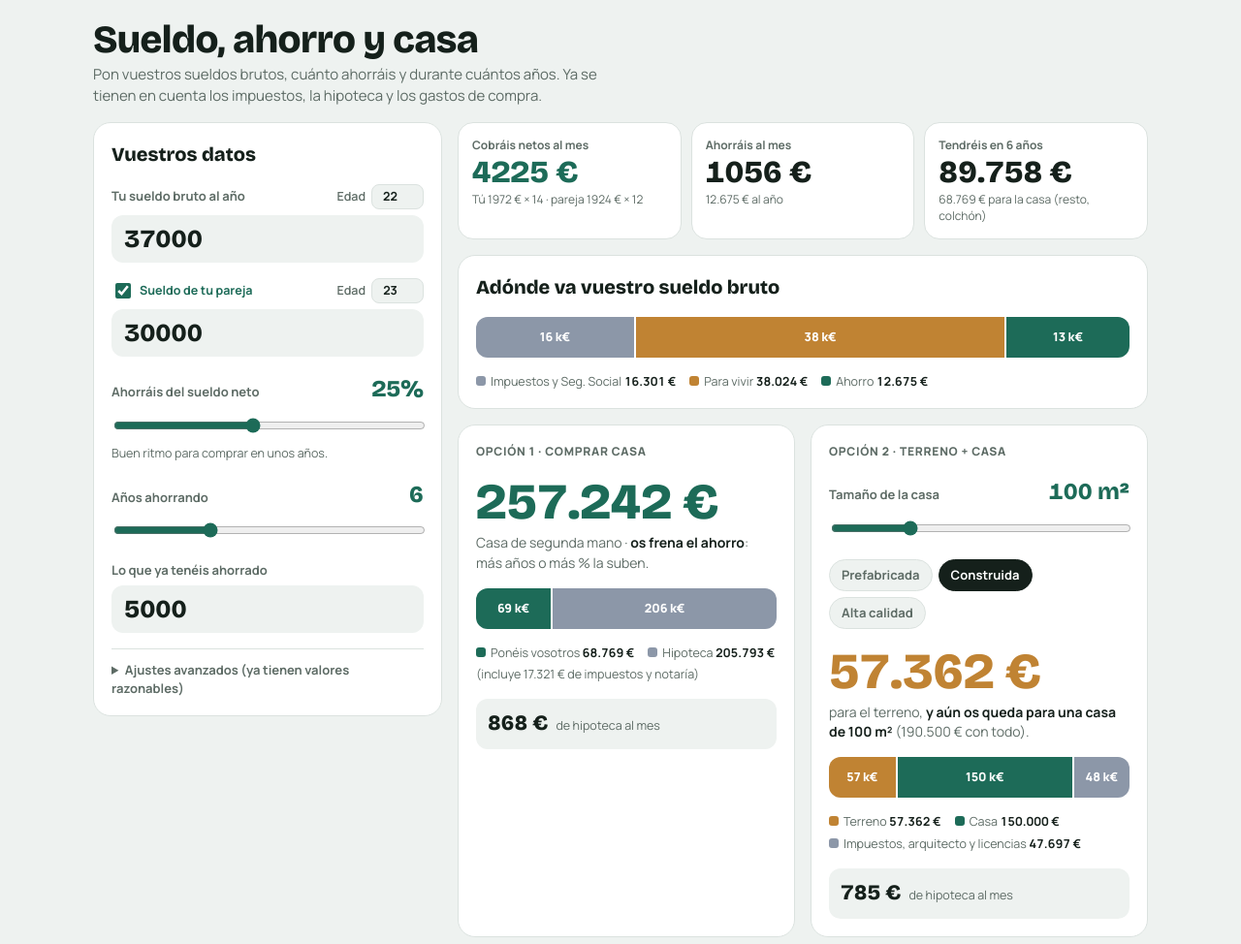
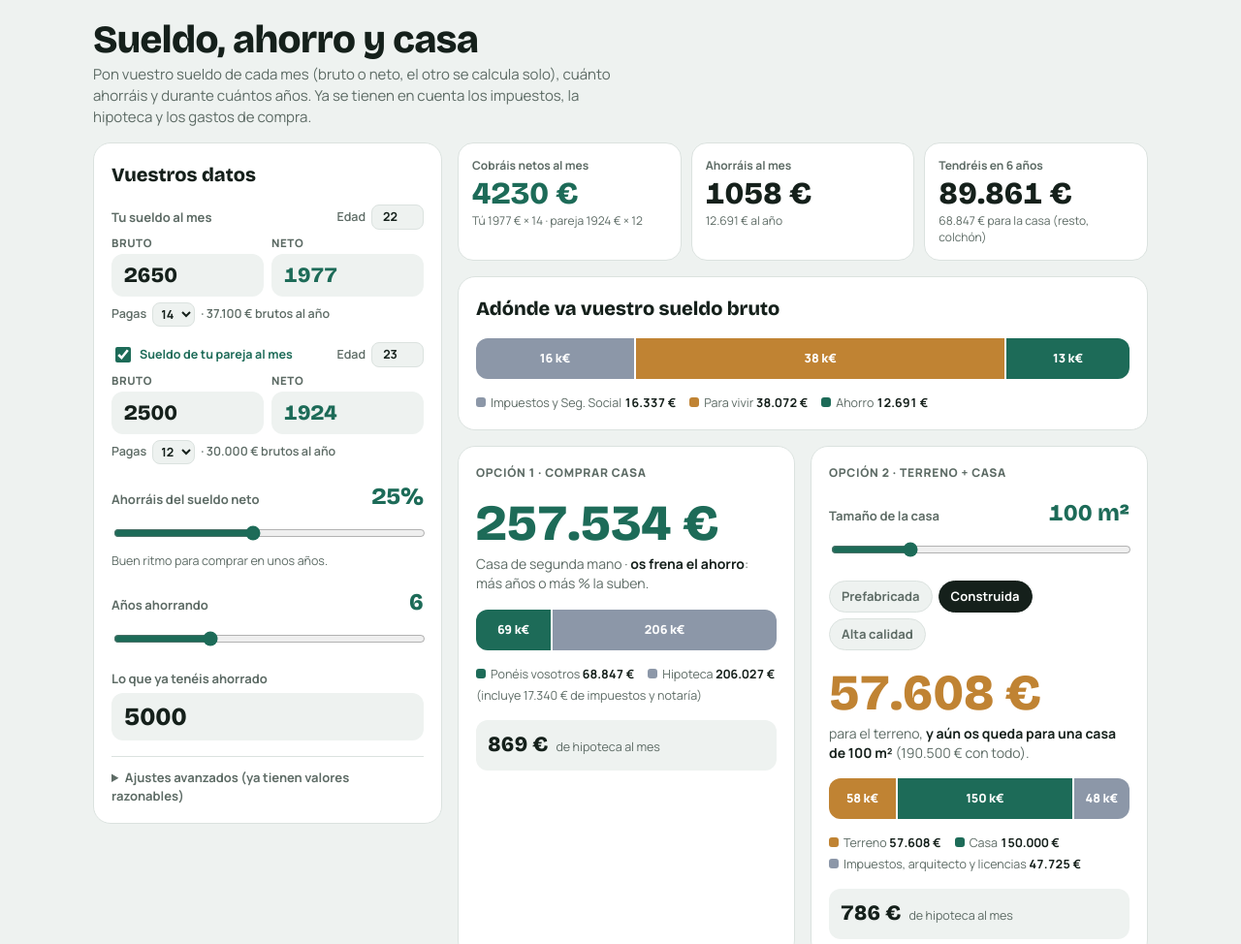
Before and after one commit to Damiapons/nuestra_house, a plain HTML site: page index.html in a window 1280 px wide. Shown: the top 974 px of the page at 97% size. Drawn offline with nearby package versions, Linux system fonts and the light colour scheme.

Commit message:
Update salary input fields and descriptions

```diff
--- a/index.html
+++ b/index.html
@@ -46,7 +46,12 @@ h2{font-family:var(--display); font-weight:800; font-size:20px; margin:0; text-w
 .money .lbl{display:flex; justify-content:space-between; align-items:center; font-size:13px; font-weight:700; color:var(--muted)}
 .money input{font-family:var(--display); font-weight:800; font-size:26px; color:var(--ink); background:var(--bg); border:1px solid transparent; border-radius:12px; padding:8px 12px; width:100%; font-variant-numeric:tabular-nums}
 .money input:disabled{opacity:.35}
+.pair{display:grid; grid-template-columns:repeat(2,minmax(0,1fr)); gap:8px}
+.pair label{display:flex; flex-direction:column; gap:2px; font-size:11.5px; font-weight:800; letter-spacing:.05em; text-transform:uppercase; color:var(--muted)}
+.pair label:last-child input{color:var(--accent)}
+.pair input{font-size:22px}
 .age{display:flex; align-items:center; gap:6px; font-size:12.5px; font-weight:600; color:var(--muted)}
+.age select{font:inherit; font-weight:700; color:var(--ink); background:var(--bg); border:1px solid var(--line); border-radius:8px; padding:2px 4px}
 .age input{width:54px; font:inherit; font-weight:700; color:var(--ink); background:var(--bg); border:1px solid var(--line); border-radius:8px; padding:3px 6px; text-align:center}
 .toggle{display:inline-flex; align-items:center; gap:6px; cursor:pointer; font-size:12.5px; font-weight:700; color:var(--accent)}
 .toggle input{accent-color:var(--accent); width:16px; height:16px}
@@ -105,7 +110,7 @@ svg text{font-family:var(--body); fill:var(--muted); font-size:11px}
 <div class="wrap">
   <header>
     <h1>Sueldo, ahorro y casa</h1>
-    <p class="lead">Pon vuestros sueldos brutos, cuánto ahorráis y durante cuántos años. Ya se tienen en cuenta los impuestos, la hipoteca y los gastos de compra.</p>
+    <p class="lead">Pon vuestro sueldo de cada mes (bruto o neto, el otro se calcula solo), cuánto ahorráis y durante cuántos años. Ya se tienen en cuenta los impuestos, la hipoteca y los gastos de compra.</p>
   </header>
 
   <div class="layout">
@@ -114,13 +119,15 @@ svg text{font-family:var(--body); fill:var(--muted); font-size:11px}
       <h2 id="h-datos">Vuestros datos</h2>
 
       <div class="money">
-        <div class="lbl"><label for="g1">Tu sueldo bruto al año</label><span class="age"><label for="a1">Edad</label><input id="a1" type="number" min="16" max="80" value="22"></span></div>
-        <input id="g1" type="number" inputmode="numeric" min="0" step="500" value="37000">
+        <div class="lbl"><span>Tu sueldo al mes</span><span class="age"><label for="a1">Edad</label><input id="a1" type="number" min="16" max="80" value="22"></span></div>
+        <div class="pair"><label for="g1">Bruto<input id="g1" type="number" inputmode="numeric" min="0" step="50" value="2650"></label><label for="n1">Neto<input id="n1" type="number" inputmode="numeric" min="0" step="50"></label></div>
+        <span class="age"><label for="pg1">Pagas</label><select id="pg1"><option value="14" selected>14</option><option value="12">12</option></select><span id="y1"></span></span>
       </div>
 
       <div class="money">
-        <div class="lbl"><label class="toggle" for="on2"><input id="on2" type="checkbox" checked> Sueldo de tu pareja</label><span class="age"><label for="a2">Edad</label><input id="a2" type="number" min="16" max="80" value="23"></span></div>
-        <input id="g2" type="number" inputmode="numeric" min="0" step="500" value="30000" aria-label="Sueldo bruto de tu pareja al año">
+        <div class="lbl"><label class="toggle" for="on2"><input id="on2" type="checkbox" checked> Sueldo de tu pareja al mes</label><span class="age"><label for="a2">Edad</label><input id="a2" type="number" min="16" max="80" value="23"></span></div>
+        <div class="pair"><label for="g2">Bruto<input id="g2" type="number" inputmode="numeric" min="0" step="50" value="2500"></label><label for="n2">Neto<input id="n2" type="number" inputmode="numeric" min="0" step="50"></label></div>
+        <span class="age"><label for="pg2">Pagas</label><select id="pg2"><option value="14">14</option><option value="12" selected>12</option></select><span id="y2"></span></span>
       </div>
 
       <div class="sl">
@@ -142,8 +149,6 @@ svg text{font-family:var(--body); fill:var(--muted); font-size:11px}
       <details>
         <summary>Ajustes avanzados (ya tienen valores razonables)</summary>
         <div class="adv">
-          <label for="pg1">Tus pagas<select id="pg1"><option value="14" selected>14</option><option value="12">12</option></select></label>
-          <label for="pg2">Pagas pareja<select id="pg2"><option value="14">14</option><option value="12" selected>12</option></select></label>
           <label for="tin">Interés hipoteca (%)<input id="tin" type="number" min="0" max="10" step="0.05" value="3"></label>
           <label for="term">Años de hipoteca<select id="term"><option>20</option><option>25</option><option selected>30</option><option>35</option></select></label>
           <label for="ltv">Banco financia<select id="ltv"><option value="0.8" selected>80%</option><option value="0.9">90%</option><option value="0.95">95% (aval ICO)</option></select></label>
@@ -252,7 +257,7 @@ svg text{font-family:var(--body); fill:var(--muted); font-size:11px}
   const ids = ["g1","a1","on2","g2","a2","pct","yrs","s0","pg1","pg2","tin","term","ltv","dti","ret","raise","eurm2","kind","cushion","m2"];
   function read(){
     const n = id => parseFloat($(id).value)||0;
-    return { g1:n("g1"), a1:n("a1"), on2:$("on2").checked, g2:n("g2"), a2:n("a2"),
+    return { g1:n("g1")*n("pg1"), a1:n("a1"), on2:$("on2").checked, g2:n("g2")*n("pg2"), a2:n("a2"),
       pct:n("pct")/100, yrs:Math.round(n("yrs")), s0:n("s0"), pg1:n("pg1"), pg2:n("pg2"),
       tin:n("tin"), term:n("term"), ltv:n("ltv"), dti:n("dti"), ret:n("ret")/100, raise:n("raise")/100,
       eurm2:n("eurm2"), kind:$("kind").value, cushion:$("cushion").checked, m2:n("m2") };
@@ -314,10 +319,14 @@ svg text{font-family:var(--body); fill:var(--muted); font-size:11px}
 
   function render(){
     const inp = read();
+    ["1","2"].forEach(k=>{ const n=$("n"+k); if(document.activeElement!==n){ const p=taxes(inp["g"+k]); n.value = Math.round(p.net/inp["pg"+k]); } });
+    $("n2").disabled = !inp.on2;
     $("g2").disabled = !inp.on2; $("a2").disabled = !inp.on2; $("pg2").disabled = !inp.on2;
     $("pctO").textContent = Math.round(inp.pct*100)+"%";
     $("yrsO").textContent = inp.yrs; $("yrsT").textContent = inp.yrs;
     $("m2O").textContent = inp.m2+" m²";
+    $("y1").textContent = "· "+E(inp.g1)+" brutos al año";
+    $("y2").textContent = inp.on2 ? "· "+E(inp.g2)+" brutos al año" : "";
     document.querySelectorAll(".chips button").forEach(b=>b.setAttribute("aria-pressed", String(+b.dataset.q===inp.eurm2)));
 
     const now = people(inp,0);
@@ -352,7 +361,7 @@ svg text{font-family:var(--body); fill:var(--muted); font-size:11px}
     $("landPay").textContent = E(l.pay);
 
     drawChart(inp);
-    try{ const s={}; ids.forEach(id=>{const el=$(id); s[id]= el.type==="checkbox"?el.checked:el.value;}); localStorage.setItem("casaCalc2", JSON.stringify(s)); }catch(e){}
+    try{ const s={}; ids.forEach(id=>{const el=$(id); s[id]= el.type==="checkbox"?el.checked:el.value;}); localStorage.setItem("casaCalc3", JSON.stringify(s)); }catch(e){}
   }
 
   function niceStep(raw){ const p=Math.pow(10,Math.floor(Math.log10(raw))), m=raw/p; return (m<=1?1:m<=2?2:m<=2.5?2.5:m<=5?5:10)*p; }
@@ -378,7 +387,17 @@ svg text{font-family:var(--body); fill:var(--muted); font-size:11px}
     </svg>`;
   }
 
-  try{ const s=JSON.parse(localStorage.getItem("casaCalc2")||"null"); if(s) ids.forEach(id=>{ if(s[id]!==undefined){ const el=$(id); if(el.type==="checkbox") el.checked=s[id]; else el.value=s[id]; } }); }catch(e){}
+  function grossFromNet(netPaga, pagas){
+    const target = netPaga*pagas; let lo=0, hi=1e6;
+    for(let i=0;i<60;i++){ const m=(lo+hi)/2; if(taxes(m).net<target) lo=m; else hi=m; }
+    return hi/pagas;
+  }
+  ["1","2"].forEach(k=>$("n"+k).addEventListener("input",()=>{
+    const v=parseFloat($("n"+k).value); if(!(v>=0)) return;
+    $("g"+k).value = Math.round(grossFromNet(v, parseFloat($("pg"+k).value)||14)); render();
+  }));
+  ["1","2"].forEach(k=>$("n"+k).addEventListener("blur",render));
+  try{ const s=JSON.parse(localStorage.getItem("casaCalc3")||"null"); if(s) ids.forEach(id=>{ if(s[id]!==undefined){ const el=$(id); if(el.type==="checkbox") el.checked=s[id]; else el.value=s[id]; } }); }catch(e){}
   document.querySelectorAll(".chips button").forEach(b=>b.addEventListener("click",()=>{ $("eurm2").value=b.dataset.q; render(); }));
   ids.forEach(id=>{ $(id).addEventListener("input",render); $(id).addEventListener("change",render); });
   render();
```
